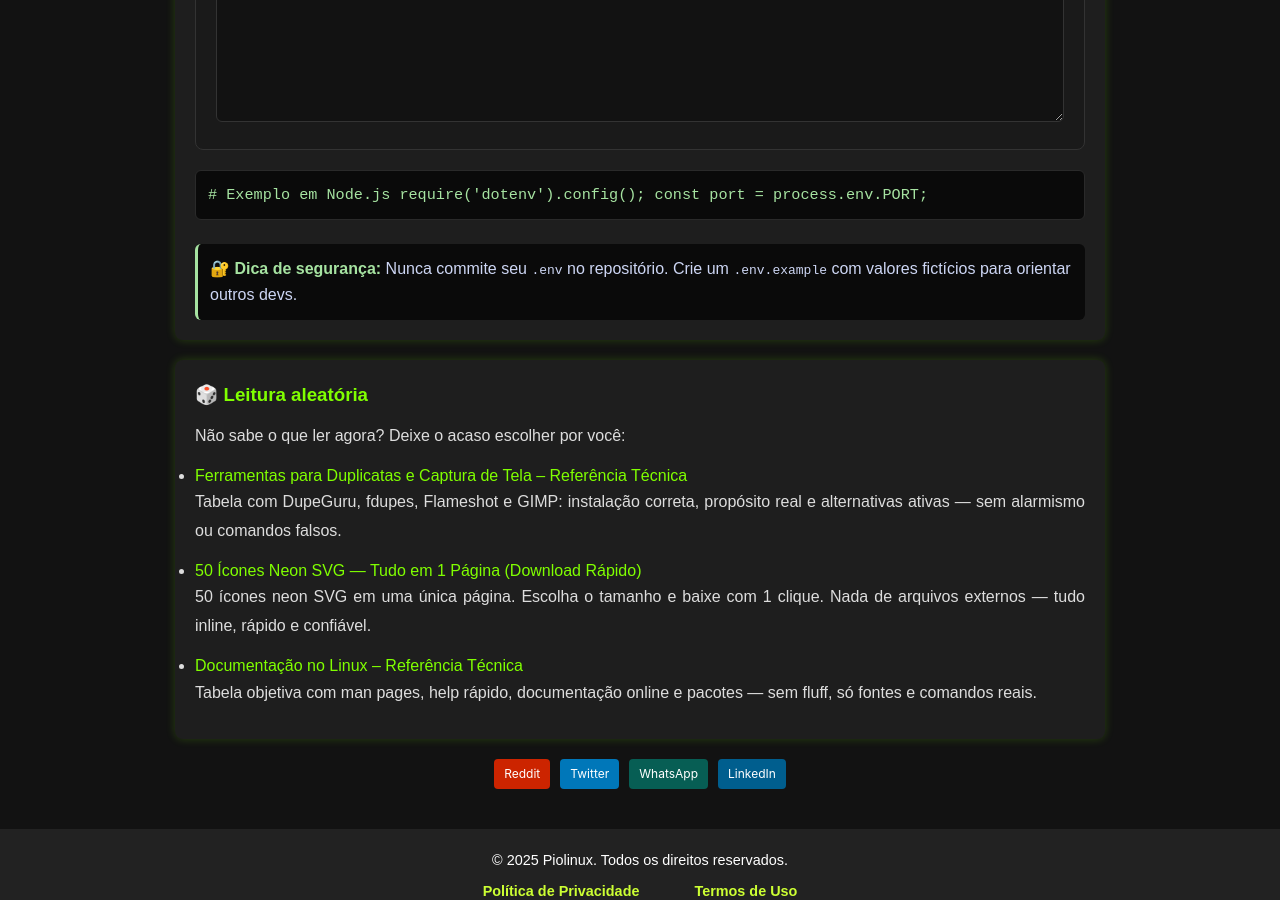
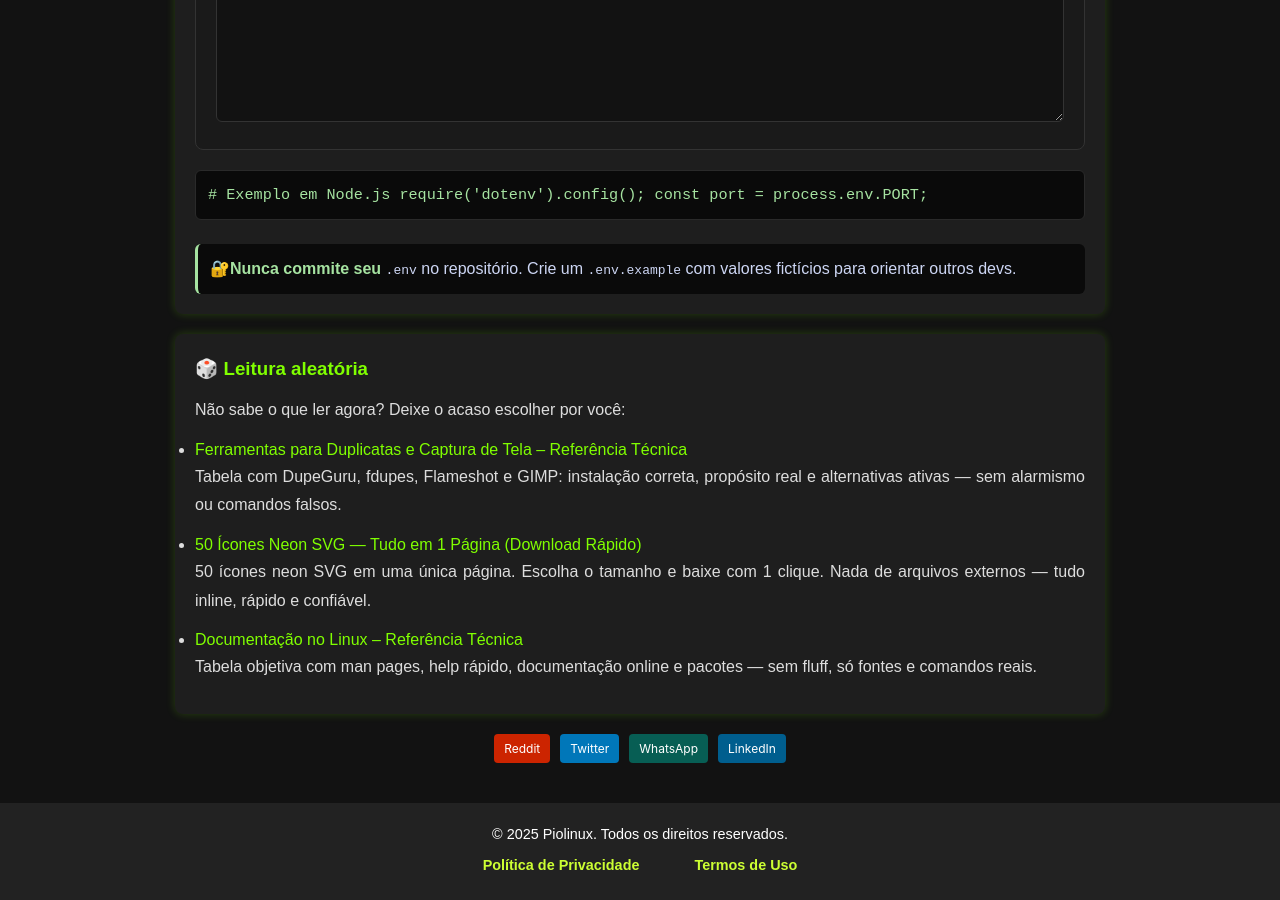
Before and after one commit to Piolinux/piolinux-site, a Jekyll site: the page built from _pages/_tools/crie-env-online-node-python-django-rails.html, in a window 1280 px wide and 900 px high, scrolled down 1398 px. Built offline with Jekyll 4.4.1, drawn with Linux system fonts in a browser that asks for light colours.

Commit message:
Update crie-env-online-node-python-django-rails.html

```diff
--- a/_pages/_tools/crie-env-online-node-python-django-rails.html
+++ b/_pages/_tools/crie-env-online-node-python-django-rails.html
@@ -125,7 +125,7 @@ tags: [env, variaveis, nodejs, python, django, rails, config, desenvolvedor]
       </div>
 
       <div style="margin-top: 1.5rem; padding: 12px; background: #0a0a0a; border-radius: 6px; border-left: 3px solid #a6e3a1; color: #cdd6f4;">
-        <strong style="color: #a6e3a1;">🔐 Dica de segurança:</strong> Nunca commite seu <code>.env</code> no repositório. Crie um <code>.env.example</code> com valores fictícios para orientar outros devs.
+        <strong style="color: #a6e3a1;">🔐Nunca commite seu </strong> <code>.env</code> no repositório. Crie um <code>.env.example</code> com valores fictícios para orientar outros devs.
       </div>
     </div>
   </div>
```
